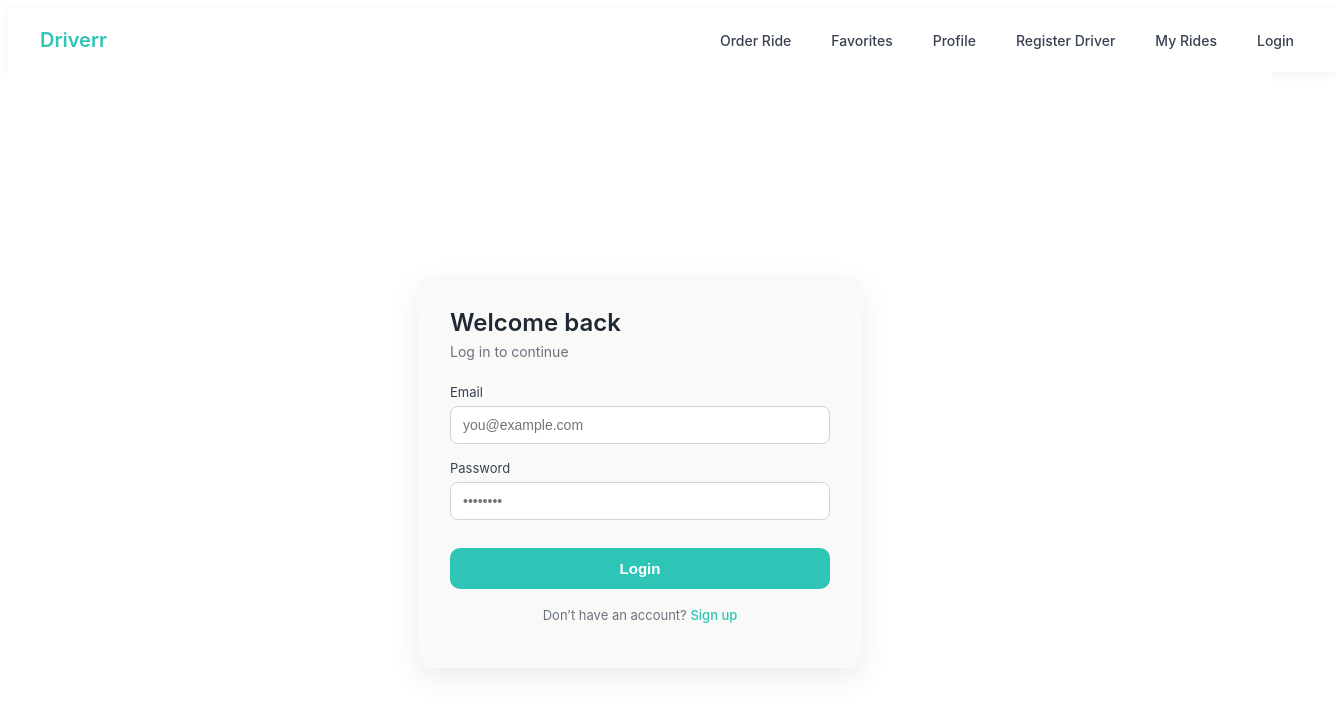
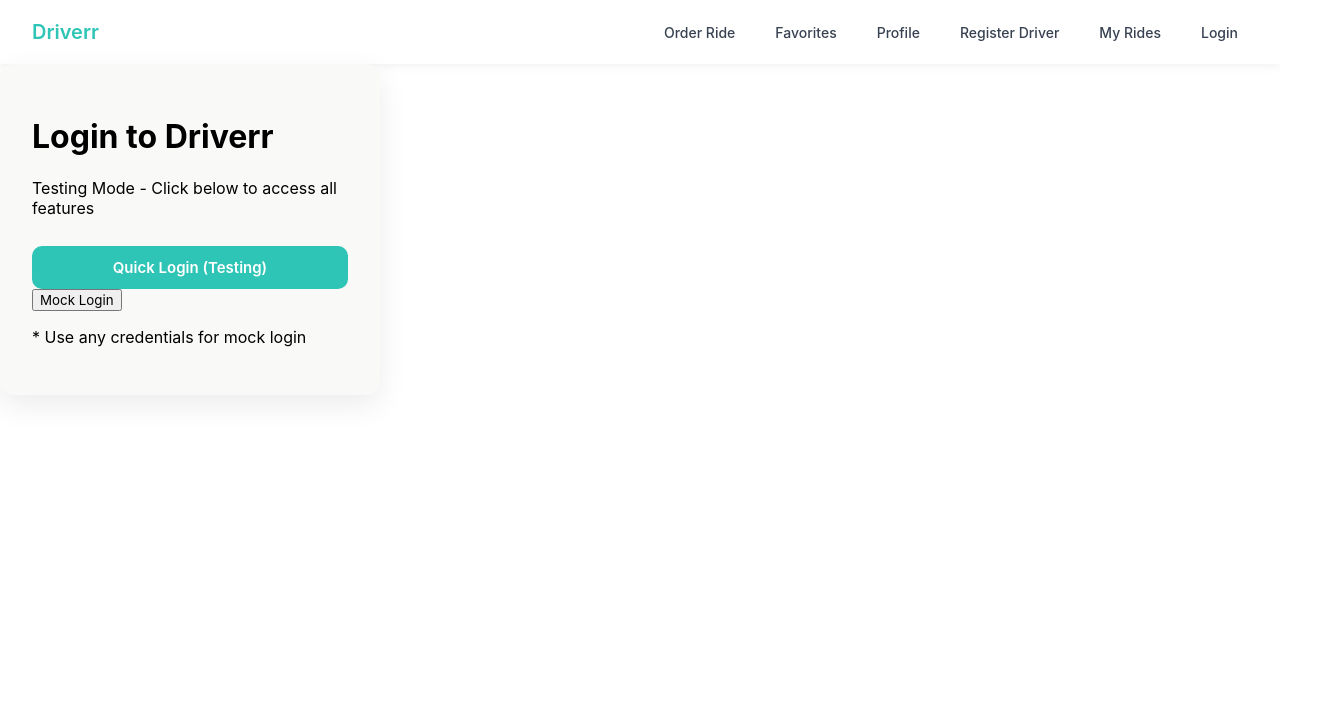
Before and after one commit to kzi-nastava/mrs-team29, an Angular app in the folder frontend/web/driverr-ui/: page /login in a window 1280 px wide. Shown: the top 710 px of the page, 1336 px wide, since content can reach past the window. Built offline with nearby package versions, Linux system fonts and the light colour scheme.

Commit message:
bugfix: Mockup login and css configuration

```diff
--- /dev/null
+++ b/frontend/web/driverr-ui/src/app/guards/auth.guard.ts
@@ -0,0 +1,16 @@
+import { Injectable } from '@angular/core';
+import { CanActivateFn, Router } from '@angular/router';
+import { AuthService } from '../services/auth.service';
+import { inject } from '@angular/core';
+
+export const authGuard: CanActivateFn = (route, state) => {
+  const authService = inject(AuthService);
+  const router = inject(Router);
+
+  if (authService.isAuthenticated()) {
+    return true;
+  }
+
+  router.navigate(['/login']);
+  return false;
+};
--- a/frontend/web/driverr-ui/src/app/pages/login/login.component.html
+++ b/frontend/web/driverr-ui/src/app/pages/login/login.component.html
@@ -1,35 +1,16 @@
-<div class="login-page">
+<div class="login-container">
   <div class="login-card">
-    <h1 class="title">Welcome back</h1>
-    <p class="subtitle">Log in to continue</p>
+    <h1>Login to Driverr</h1>
+    <p>Testing Mode - Click below to access all features</p>
 
-    <form>
-      <div class="form-group">
-        <label for="email">Email</label>
-        <input
-          type="email"
-          id="email"
-          placeholder="you@example.com"
-        />
-      </div>
+    <button class="primary-btn" (click)="quickLogin()">
+      Quick Login (Testing)
+    </button>
 
-      <div class="form-group">
-        <label for="password">Password</label>
-        <input
-          type="password"
-          id="password"
-          placeholder="••••••••"
-        />
-      </div>
+    <button class="secondary-btn" (click)="mockLogin()">
+      Mock Login
+    </button>
 
-      <button type="submit" class="primary-btn">
-        Login
-      </button>
-    </form>
-
-    <p class="footer-text">
-      Don’t have an account?
-      <a routerLink="/register">Sign up</a>
-    </p>
+    <p class="info">* Use any credentials for mock login</p>
   </div>
 </div>
--- a/frontend/web/driverr-ui/src/app/pages/login/login.component.ts
+++ b/frontend/web/driverr-ui/src/app/pages/login/login.component.ts
@@ -1,12 +1,29 @@
 import { Component } from '@angular/core';
+import { Router } from '@angular/router';
+import { AuthService } from '../../services/auth.service';
+import { CommonModule } from '@angular/common';
 
 @Component({
   selector: 'app-login',
-  imports: [],
   standalone: true,
+  imports: [CommonModule],
   templateUrl: './login.component.html',
   styleUrls: ['./login.component.css'],
 })
 export class LoginComponent {
+  constructor(
+    private authService: AuthService,
+    private router: Router
+  ) {}
 
+  quickLogin(): void {
+    this.authService.quickLogin();
+    this.router.navigate(['/order-ride']);
+  }
+
+  mockLogin(): void {
+    this.authService.login('test@test.com', 'password').subscribe(() => {
+      this.router.navigate(['/order-ride']);
+    });
+  }
 }
--- a/frontend/web/driverr-ui/src/app/pages/profile/profile.component.css
+++ b/frontend/web/driverr-ui/src/app/pages/profile/profile.component.css
@@ -5,6 +5,7 @@
   justify-content: center;
   background: #ffffff;
   font-family: 'Inter', system-ui, sans-serif;
+  padding: 32px 20px;
 }
 
 .profile-card {
@@ -58,6 +59,8 @@
   border-radius: 8px;
   font-size: 13px;
   cursor: pointer;
+  font-weight: 600;
+  transition: all 0.3s ease;
 }
 
 .secondary-btn:hover {
@@ -81,6 +84,7 @@ label {
   font-size: 13px;
   margin-bottom: 6px;
   color: #374151;
+  font-weight: 500;
 }
 
 input {
@@ -108,6 +112,7 @@ input:focus {
   font-size: 15px;
   font-weight: 600;
   cursor: pointer;
+  transition: all 0.3s ease;
 }
 
 .primary-btn:hover {
--- a/frontend/web/driverr-ui/src/app/pages/ride-order/favorite-popup.component.css
+++ b/frontend/web/driverr-ui/src/app/pages/ride-order/favorite-popup.component.css
@@ -2,14 +2,85 @@
   position: fixed;
   top: 0;
   left: 0;
+  right: 0;
+  bottom: 0;
   background: rgba(0, 0, 0, 0.5);
   display: flex;
   justify-content: center;
   align-items: center;
+  font-family: 'Inter', system-ui, sans-serif;
+  z-index: 1000;
 }
 
 .popup {
-  background: white;
-  padding: 20px;
+  width: 100%;
+  max-width: 420px;
+  padding: 32px;
+  background: #f9f9f7;
+  border-radius: 14px;
+  box-shadow: 0 10px 30px rgba(0, 0, 0, 0.08);
+}
+
+h3 {
+  margin: 0 0 20px;
+  font-size: 20px;
+  font-weight: 600;
+  color: #1f2933;
+}
+
+.favorites-list {
+  margin-bottom: 20px;
+  max-height: 300px;
+  overflow-y: auto;
+}
+
+.favorite-item {
+  padding: 12px;
+  margin-bottom: 12px;
+  background: #ffffff;
+  border: 1px solid #d1d5db;
   border-radius: 8px;
+  display: flex;
+  justify-content: space-between;
+  align-items: center;
+  gap: 12px;
 }
+
+.favorite-item span {
+  color: #374151;
+  font-size: 14px;
+  flex: 1;
+}
+
+.favorite-item button {
+  padding: 8px 14px;
+  background: #2ec4b6;
+  color: #ffffff;
+  border: none;
+  border-radius: 6px;
+  font-size: 13px;
+  font-weight: 600;
+  cursor: pointer;
+  white-space: nowrap;
+}
+
+.favorite-item button:hover {
+  background: #28b3a7;
+}
+
+.popup button {
+  width: 100%;
+  padding: 12px;
+  background: transparent;
+  border: 1px solid #2ec4b6;
+  color: #2ec4b6;
+  border-radius: 10px;
+  font-size: 15px;
+  font-weight: 600;
+  cursor: pointer;
+  transition: all 0.3s ease;
+}
+
+.popup button:hover {
+  background: rgba(46, 196, 182, 0.1);
+}
--- a/frontend/web/driverr-ui/src/app/pages/ride-order/ride-order.component.css
+++ b/frontend/web/driverr-ui/src/app/pages/ride-order/ride-order.component.css
@@ -1,31 +1,139 @@
-.card {
-  max-width: 400px;
-  padding: 20px;
-  background: #1f1f2e;
-  color: white;
-  border-radius: 8px;
+.order-ride-page {
+  min-height: 100vh;
+  display: flex;
+  align-items: center;
+  justify-content: center;
+  background: #ffffff;
+  font-family: 'Inter', system-ui, sans-serif;
+  padding: 32px 20px;
 }
 
-input {
+.order-ride-card {
   width: 100%;
-  margin-bottom: 10px;
+  max-width: 480px;
+  padding: 32px;
+  background: #f9f9f7;
+  border-radius: 14px;
+  box-shadow: 0 10px 30px rgba(0, 0, 0, 0.08);
 }
 
-button {
-  margin-top: 10px;
+h2 {
+  margin: 0 0 8px;
+  font-size: 24px;
+  font-weight: 600;
+  color: #1f2933;
 }
 
-.primary {
-  background: #6c5ce7;
-  color: white;
+.subtitle {
+  margin: 0 0 24px;
+  font-size: 14px;
+  color: #6b7280;
 }
 
-.secondary {
-  background: transparent;
-  border: 1px solid #6c5ce7;
-  color: #6c5ce7;
+/* Form Groups */
+.form-group {
+  display: flex;
+  flex-direction: column;
+  margin-bottom: 16px;
 }
 
+label {
+  font-size: 13px;
+  margin-bottom: 6px;
+  color: #374151;
+  font-weight: 500;
+}
+
+input,
+select,
+textarea {
+  padding: 10px 12px;
+  border-radius: 8px;
+  border: 1px solid #d1d5db;
+  font-size: 14px;
+  font-family: 'Inter', system-ui, sans-serif;
+  background: #ffffff;
+}
+
+input:focus,
+select:focus,
+textarea:focus {
+  outline: none;
+  border-color: #2ec4b6;
+  box-shadow: 0 0 0 2px rgba(46, 196, 182, 0.2);
+}
+
+input[type="checkbox"] {
+  width: auto;
+  margin-right: 8px;
+  cursor: pointer;
+}
+
+/* Stops section */
+.stops-section {
+  margin-bottom: 16px;
+}
+
+.stop-item {
+  display: flex;
+  gap: 8px;
+  margin-bottom: 12px;
+  align-items: flex-end;
+}
+
+.stop-item input {
+  flex: 1;
+}
+
+.stop-item button {
+  padding: 8px 12px;
+}
+
+/* Buttons */
+.primary-btn,
+.secondary-btn {
+  width: 100%;
+  margin-top: 12px;
+  padding: 12px;
+  border: none;
+  border-radius: 10px;
+  font-size: 15px;
+  font-weight: 600;
+  cursor: pointer;
+  transition: all 0.3s ease;
+}
+
+.primary-btn {
+  background: #2ec4b6;
+  color: #ffffff;
+}
+
+.primary-btn:hover {
+  background: #28b3a7;
+}
+
+.secondary-btn {
+  background: transparent;
+  border: 1px solid #2ec4b6;
+  color: #2ec4b6;
+}
+
+.secondary-btn:hover {
+  background: rgba(46, 196, 182, 0.1);
+}
+
+/* Message */
 .message {
-  margin-top: 10px;
+  margin-top: 16px;
+  padding: 12px;
+  border-radius: 8px;
+  font-size: 14px;
+  text-align: center;
+  background: rgba(46, 196, 182, 0.1);
+  color: #2ec4b6;
 }
+
+.message.error {
+  background: rgba(239, 68, 68, 0.1);
+  color: #ef4444;
+}
--- /dev/null
+++ b/frontend/web/driverr-ui/src/app/services/auth.service.ts
@@ -0,0 +1,53 @@
+import { Injectable } from '@angular/core';
+import { BehaviorSubject, Observable } from 'rxjs';
+
+@Injectable({ providedIn: 'root' })
+export class AuthService {
+  private isAuthenticatedSubject = new BehaviorSubject<boolean>(false);
+  public isAuthenticated$ = this.isAuthenticatedSubject.asObservable();
+
+  constructor() {
+    // Check if user is already logged in (from localStorage)
+    const token = localStorage.getItem('authToken');
+    if (token) {
+      this.isAuthenticatedSubject.next(true);
+    }
+  }
+
+  // Mock login
+  login(email: string, password: string): Observable<boolean> {
+    return new Observable(observer => {
+      setTimeout(() => {
+        // Mock authentication - accept any credentials for testing
+        const mockToken = 'mock_token_' + Date.now();
+        localStorage.setItem('authToken', mockToken);
+        localStorage.setItem('userId', 'USER_' + Date.now());
+        this.isAuthenticatedSubject.next(true);
+        observer.next(true);
+        observer.complete();
+      }, 500);
+    });
+  }
+
+  // Quick login for testing (no credentials needed)
+  quickLogin(): void {
+    const mockToken = 'mock_token_' + Date.now();
+    localStorage.setItem('authToken', mockToken);
+    localStorage.setItem('userId', 'USER_123');
+    this.isAuthenticatedSubject.next(true);
+  }
+
+  logout(): void {
+    localStorage.removeItem('authToken');
+    localStorage.removeItem('userId');
+    this.isAuthenticatedSubject.next(false);
+  }
+
+  isAuthenticated(): boolean {
+    return !!localStorage.getItem('authToken');
+  }
+
+  getUserId(): string {
+    return localStorage.getItem('userId') || 'USER_123';
+  }
+}
--- a/frontend/web/driverr-ui/src/styles.css
+++ b/frontend/web/driverr-ui/src/styles.css
@@ -1 +1,33 @@
-/* You can add global styles to this file, and also import other style files */
+/* Global Styles */
+* {
+  box-sizing: border-box;
+}
+
+html, body {
+  margin: 0;
+  padding: 0;
+  font-family: 'Inter', system-ui, -apple-system, sans-serif;
+  background: #ffffff;
+}
+
+button {
+  font-family: 'Inter', system-ui, sans-serif;
+}
+
+/* Scrollbar styling */
+::-webkit-scrollbar {
+  width: 8px;
+}
+
+::-webkit-scrollbar-track {
+  background: transparent;
+}
+
+::-webkit-scrollbar-thumb {
+  background: #d1d5db;
+  border-radius: 4px;
+}
+
+::-webkit-scrollbar-thumb:hover {
+  background: #9ca3af;
+}
```
Also changed, not shown: frontend/web/driverr-ui/src/app/app.routes.ts (+10 -3 lines), frontend/web/driverr-ui/src/app/pages/login/Real-login.component.html (added, +35 -0 lines).
